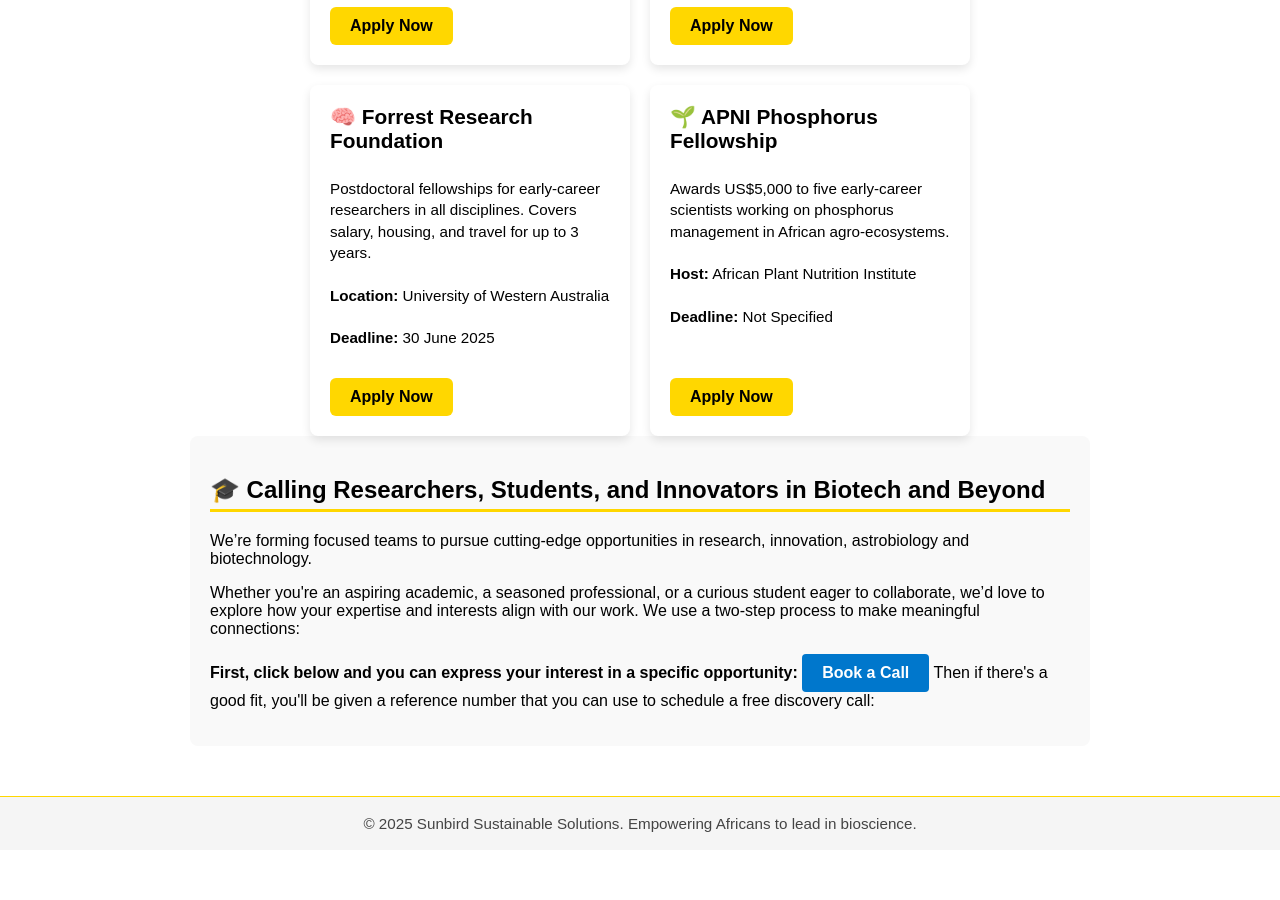
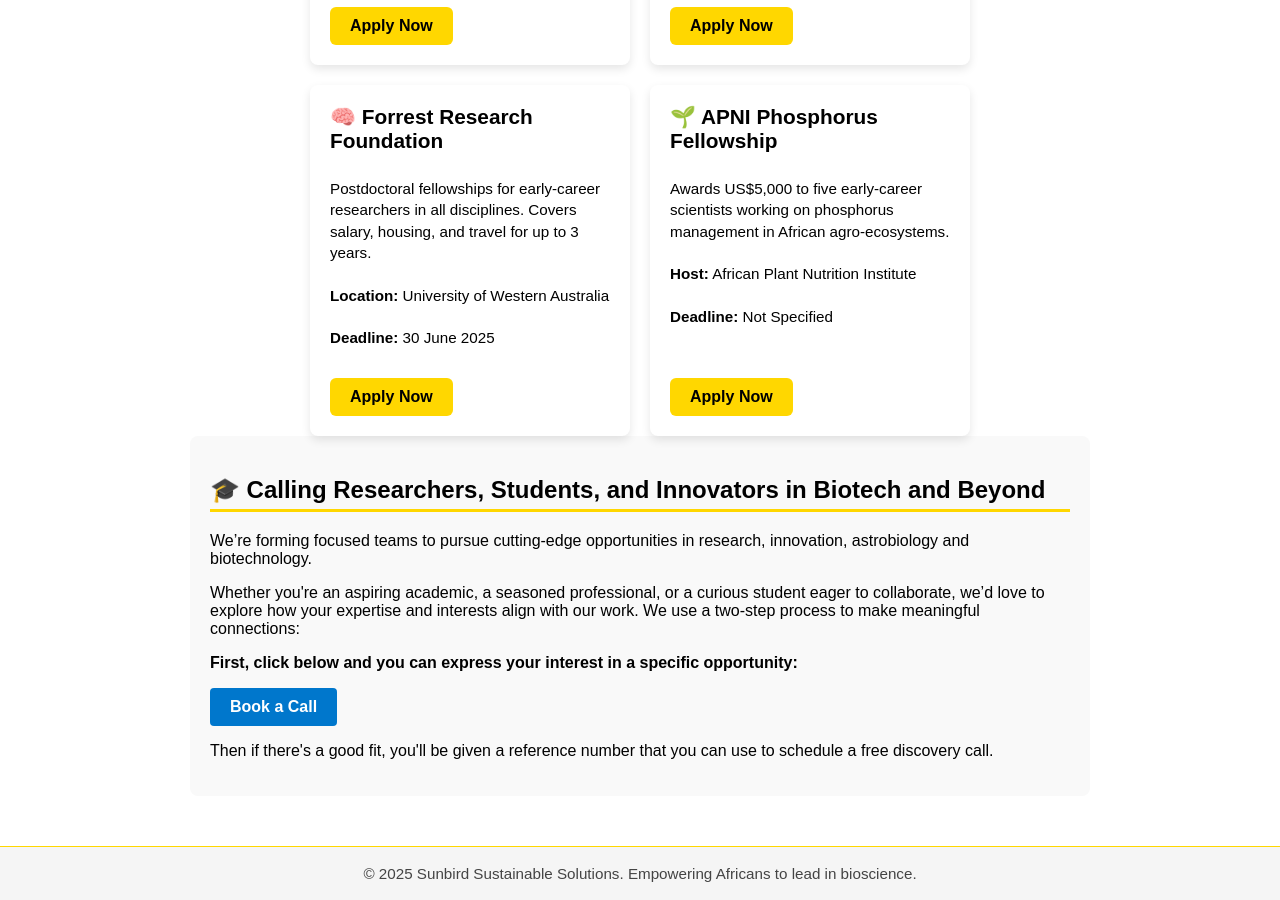
Before and after one commit to mmutondo/mmutondo.github.io, a Jekyll site: the page opencalls.html, which Jekyll copies as it is, in a window 1280 px wide and 900 px high, scrolled down 626 px. Built offline with Jekyll 4.4.1, drawn with Linux system fonts in a browser that asks for light colours; before the commit the page ends 1476 px from its top, so only the background shows below that.

Commit message:
Update opencalls.html

```diff
--- a/opencalls.html
+++ b/opencalls.html
@@ -247,17 +247,15 @@
     <p>Whether you're an aspiring academic, a seasoned professional, or a curious student eager to collaborate,
     we’d love to explore how your expertise and interests align with our work. We use a two-step process to make meaningful connections:</p>
 
-    </p>
 
-    <p>
-       <strong>First, click below and you can express your interest in a specific opportunity:</strong>
+    <p><strong>First, click below and you can express your interest in a specific opportunity:</strong></p>
         <a href="https://calendly.com/mmutondo"
      style="display: inline-block; background-color: #0077cc; color: white; padding: 10px 20px;
             text-decoration: none; border-radius: 4px; font-weight: bold;">
     Book a Call
   </a>
-       Then if there's a good fit, you'll be given a reference number that you can use to schedule a free discovery call:
-    </p>
+       <p>Then if there's a good fit, you'll be given a reference number that you can use to schedule a free discovery call.</p>
+
 
 </section>
 
```
